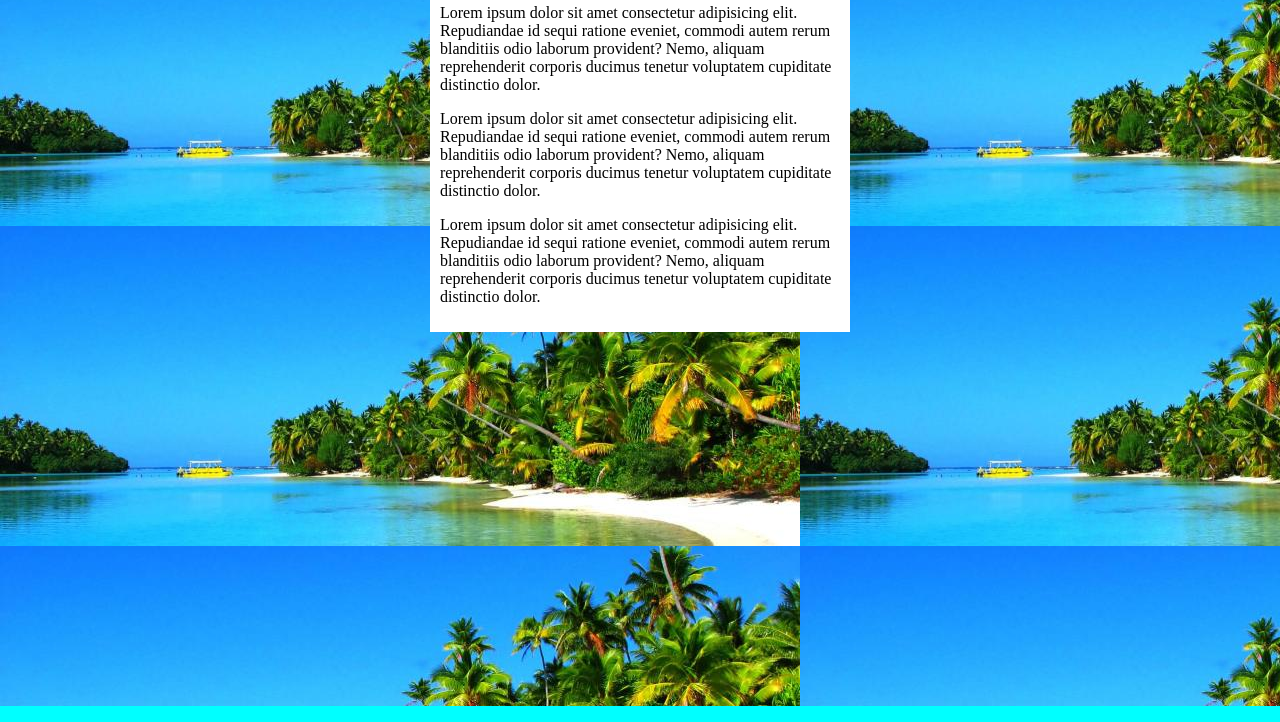
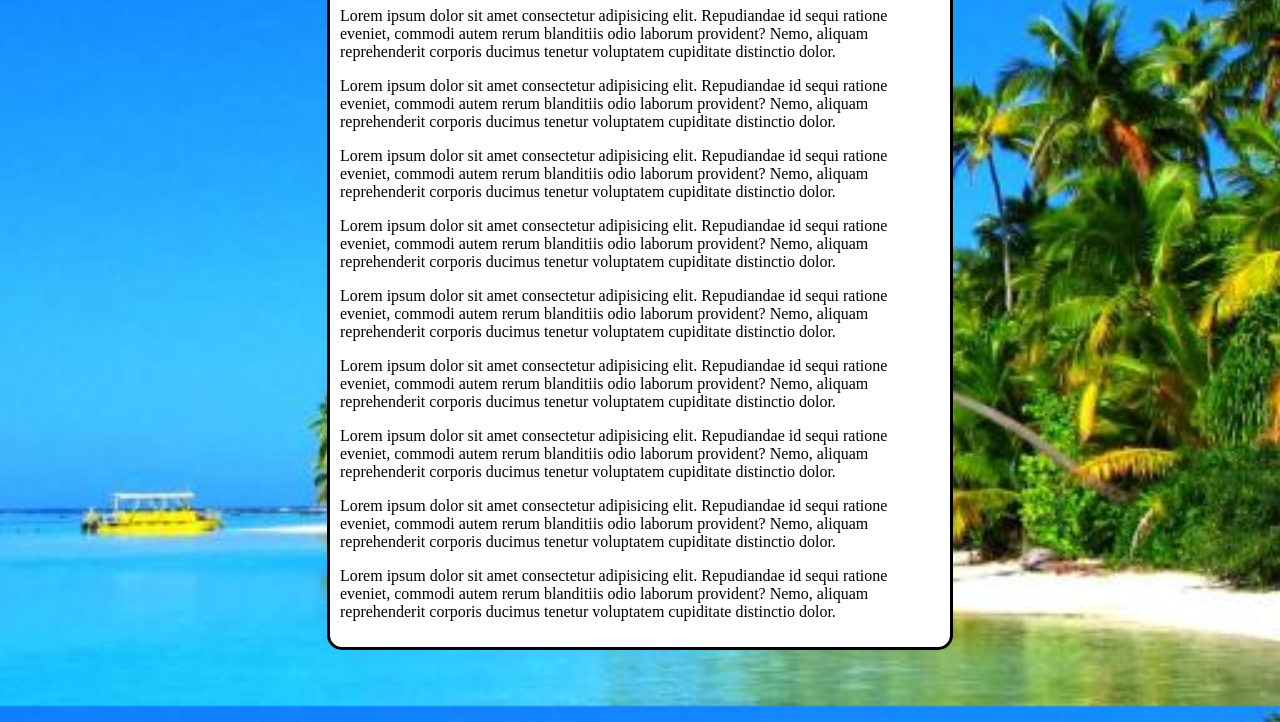
Before and after one commit to alefgonzalles/html-css, a plain HTML site: page exercicios/atividade.html in a window 1280 px wide. Shown: the part 94-816 px from the top of the page. Drawn offline with Linux system fonts and the light colour scheme.

Commit message:
atualizei

```diff
--- a/exercicios/atividade.html
+++ b/exercicios/atividade.html
@@ -6,22 +6,42 @@
     <title>projeto001</title>
     <style>
         body{
-           background-color: black;
+            height:100vh ;
+            background-color: black;
            background-image: url('paraiso.jpg');
+           background-color: aqua;
+           background-position:  center center;
+           background-repeat: repeat-y;
+          background-size: cover;
+          background-attachment: fixed;
 
-           background-color: aqua;
-        }
+            /* shorthand-backgraound
+                primeiro: color > image >position >repeat > [size]
+                > attachment
+                    */
+
+          background: black url('paraiso.jpg')  center center no-repeat
+          cover fixed ;
+
+            }
 
         main { background-color: white;
-            width: 400px;
+            max-width: 600px;
             padding: 10px;
             margin: auto;
+            border: solid;
+            border-radius: 15px;
         }
     </style>
 </head>
 <body>
     <main>
         <h1>teste de imagens de fundo</h1>
+    <p>Lorem ipsum dolor sit amet consectetur adipisicing elit.
+        Repudiandae id sequi ratione eveniet, commodi autem rerum blanditiis
+        odio
+        laborum provident? Nemo, aliquam reprehenderit
+        corporis ducimus tenetur voluptatem cupiditate distinctio dolor.</p>
         <p>Lorem ipsum dolor sit amet consectetur adipisicing elit.
             Repudiandae id sequi ratione eveniet, commodi autem rerum blanditiis
             odio
@@ -37,6 +57,31 @@
                     odio
                     laborum provident? Nemo, aliquam reprehenderit
                     corporis ducimus tenetur voluptatem cupiditate distinctio dolor.</p>
+                    <p>Lorem ipsum dolor sit amet consectetur adipisicing elit.
+                        Repudiandae id sequi ratione eveniet, commodi autem rerum blanditiis
+                        odio
+                        laborum provident? Nemo, aliquam reprehenderit
+                        corporis ducimus tenetur voluptatem cupiditate distinctio dolor.</p>
+                        <p>Lorem ipsum dolor sit amet consectetur adipisicing elit.
+                            Repudiandae id sequi ratione eveniet, commodi autem rerum blanditiis
+                            odio
+                            laborum provident? Nemo, aliquam reprehenderit
+                            corporis ducimus tenetur voluptatem cupiditate distinctio dolor.</p>
+                            <p>Lorem ipsum dolor sit amet consectetur adipisicing elit.
+                                Repudiandae id sequi ratione eveniet, commodi autem rerum blanditiis
+                                odio
+                                laborum provident? Nemo, aliquam reprehenderit
+                                corporis ducimus tenetur voluptatem cupiditate distinctio dolor.</p>
+                                <p>Lorem ipsum dolor sit amet consectetur adipisicing elit.
+                                    Repudiandae id sequi ratione eveniet, commodi autem rerum blanditiis
+                                    odio
+                                    laborum provident? Nemo, aliquam reprehenderit
+                                    corporis ducimus tenetur voluptatem cupiditate distinctio dolor.</p>
+                                    <p>Lorem ipsum dolor sit amet consectetur adipisicing elit.
+                                        Repudiandae id sequi ratione eveniet, commodi autem rerum blanditiis
+                                        odio
+                                        laborum provident? Nemo, aliquam reprehenderit
+                                        corporis ducimus tenetur voluptatem cupiditate distinctio dolor.</p>
 
     </main>
 
```
Also changed, not shown: exercicios/execicio002/execicio.html (added, +40 -0 lines), exercicios/execicio002/target001.png (added).
